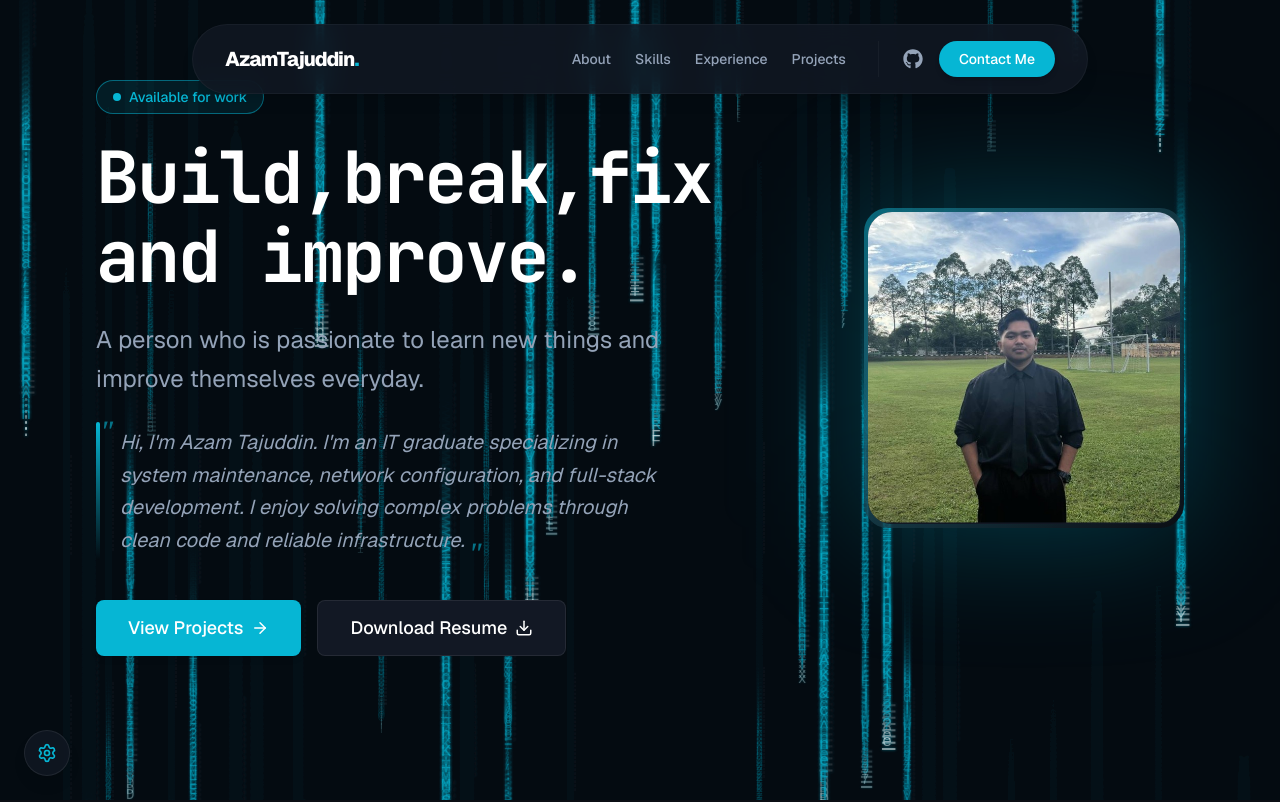
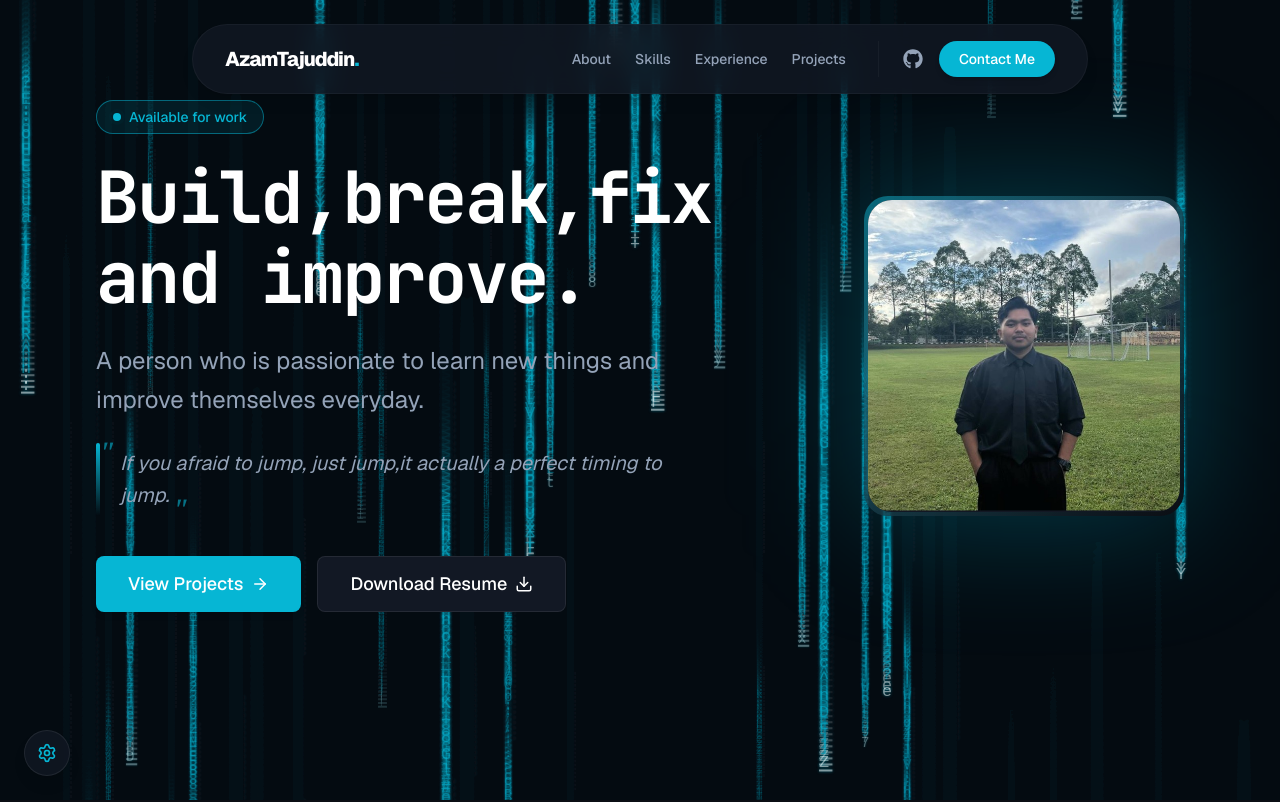
Before and after one commit to MatGol06/azam_portfolio, a Next.js app: page / in a window 1280 px wide. Shown: the top 802 px of the page. Built offline with nearby package versions, Linux system fonts and the light colour scheme.

Commit message:
content: disable live website link for interactive art gallery project

```diff
--- a/src/data/portfolioData.js
+++ b/src/data/portfolioData.js
@@ -2,7 +2,7 @@ export const portfolioData = {
   hero: {
     title: "Build,break,fix and improve.",
     subtitle: "A person who is passionate to learn new things and improve themselves everyday.",
-    quote: "Hi, I'm Azam Tajuddin. I'm an IT graduate specializing in system maintenance, network configuration, and full-stack development. I enjoy solving complex problems through clean code and reliable infrastructure.",
+    quote: "If you afraid to jump, just jump,it actually a perfect timing to jump.",
     availability: "Available for work"
   },
   about: {
@@ -91,7 +91,7 @@ export const portfolioData = {
       image: "/projects/artWeb.png",
       tech: ["Next.js", "Framer Motion", "Tailwind CSS"],
       github: "https://github.com/MatGol06",
-      live: "https://art-website-project.vercel.app/"
+      live: "#"
     },
     {
       id: 4,
```
